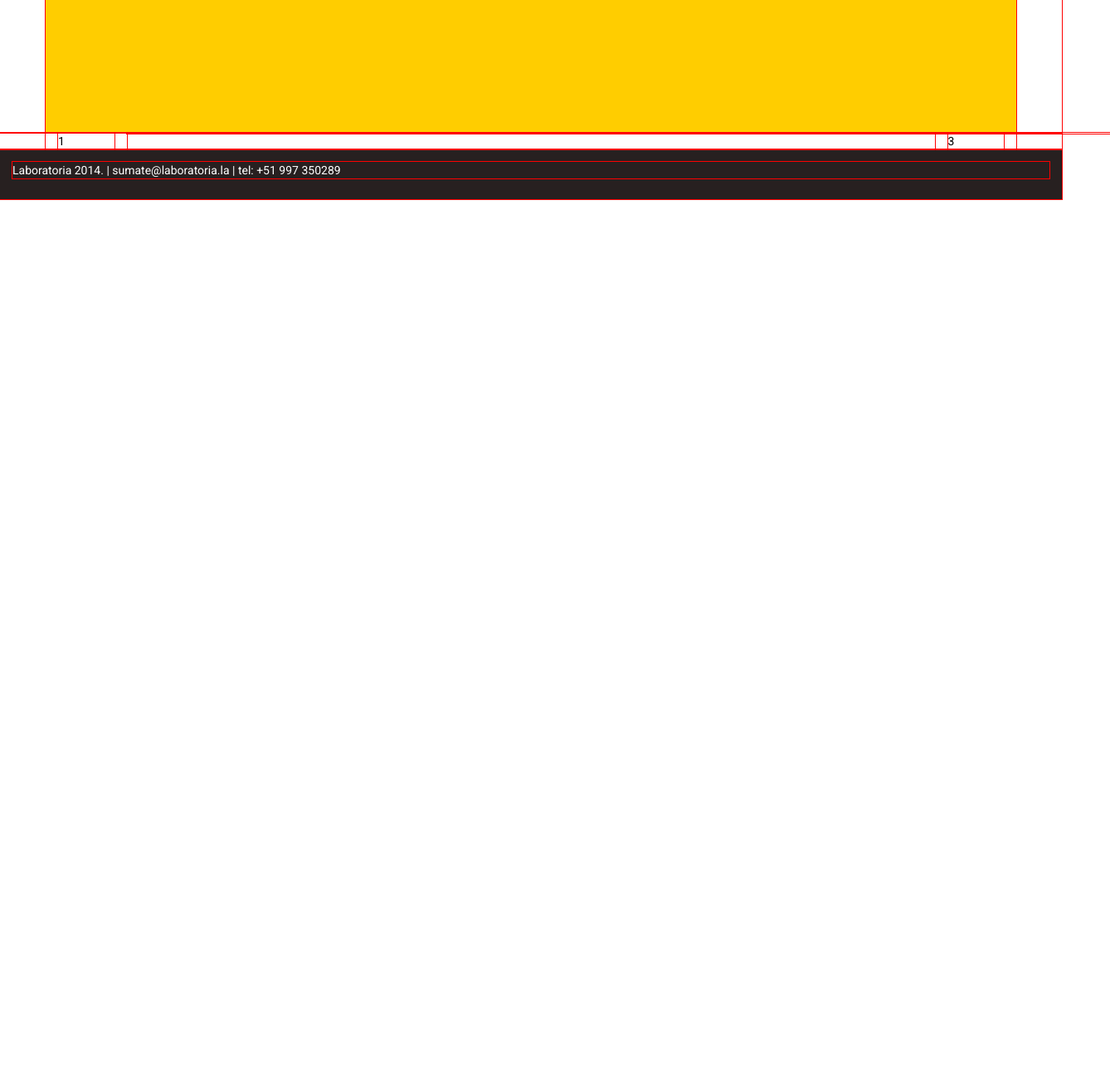
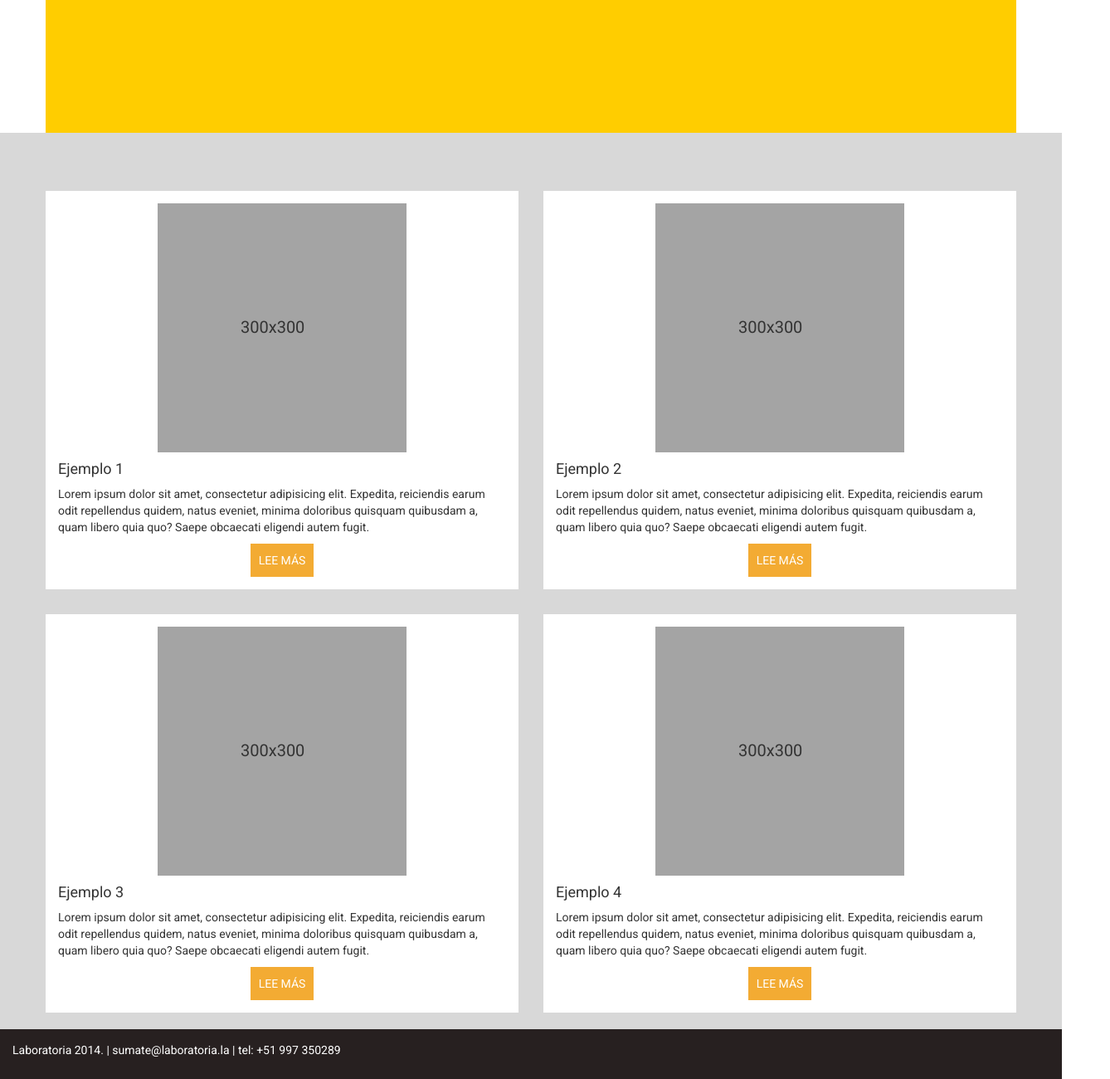
Before and after one commit to Xiovera/mini, a plain HTML site: page index.html in a window 1280 px wide. Shown: the part 494-1794 px from the top of the page at 83% size, 1338 px wide, since content can reach past the window. Before the commit the page ends 800 px from the top, so only its background shows below. Drawn offline with Linux system fonts and the light colour scheme.

Commit message:
ejercicio finalizado

```diff
--- a/css/main.css
+++ b/css/main.css
@@ -1,7 +1,6 @@
 *{
 	margin:0;
 	padding: 0;
-	outline: 1px solid red;
 	font-family: "Roboto",serif;
 }
 /*-- Header ----------------------------*/
@@ -13,6 +12,7 @@ header .button{
 	background: #FE9A2E;
 	color:#fff;
 	text-align: center;
+	margin-top: 20px;
 }
 header .menu{
 	color: #fff;
@@ -47,14 +47,51 @@ header a{
     transform: translate(-50%, -50%);
 }
 /*-------------------Main Section------------*/
-.main-section{
-	color: #000;
+.main-section {
+    background: #D8D8D8;
+    padding: 70px 0 20px 0;
 }
-
-.caja{
-	width: 300px;
-	height: 300px;
-	background: #BDBDBD;
+.main-section .box {
+    background: #fff;
+    padding: 15px;
+}
+.main-section .uno{
+    margin: 0 15px 15px 0;
+}
+.main-section .dos {
+    margin: 0 0 15px 15px;
+}
+.main-section  .tres{
+    margin: 15px 15px 0 0;
+}
+.main-section .cuatro {
+    margin: 15px 0 0 15px;
+}
+.main-section .imagen {
+    width: 300px;
+    height: 300px;
+    background: #A4A4A4;
+    margin: 0 auto;
+    text-align: center;
+    position: relative;
+}
+.main-section .imagen p {
+    position: absolute;
+    top: 50%;
+    left: 50%;
+    margin: -15px 0 0 -50px;
+    font-size: 20px;
+}
+.main-section .col-md-6 {
+    padding: 0;
+}
+.main-section button {
+    margin: 0 auto;
+    padding: 10px;
+    display: block;
+    color: #fff;
+    background: rgba(240, 150, 1, 0.8);
+    border: none;
 
 }
 /*----------------------Footer--------------*/
--- a/index.html
+++ b/index.html
@@ -46,25 +46,48 @@
 	<section class="main-section">
 		<div class="container">
 			<div class="row">
-				<div class="col-md-1">
-					<div>1</div>
-				</div>
-				<div class="col-md-10">
-					<div class="container">
-						<div class="row">
-							<div class="col-md-1"></div>
-							<div class="col-md-4"></div>
-							<div class="col-md-1"></div>
-							<div class="col-md-1"></div>
-							<div class="col-md-4"></div>
-							<div class="col-md-1"></div>
-						</div>
-					</div>
-				</div>
-				<div class="col-md-1">
-					<div>3</div>
-				</div>
-			</div>
+            <div class="col-md-6">
+                <div class="uno">
+                    <div class="box">
+                        <div class="imagen"><p>300x300</p></div>
+                        <h4>Ejemplo 1</h4>
+                        <p>Lorem ipsum dolor sit amet, consectetur adipisicing elit. Expedita, reiciendis earum odit repellendus quidem, natus eveniet, minima doloribus quisquam quibusdam a, quam libero quia quo? Saepe obcaecati eligendi autem fugit.</p>
+                        <button>LEE MÁS</button>
+                    </div>
+                </div>
+            </div>
+            <div class="col-md-6">
+                <div class="dos">
+                    <div class="box">
+                        <div class="imagen"><p>300x300</p></div>
+                        <h4>Ejemplo 2</h4>
+                        <p>Lorem ipsum dolor sit amet, consectetur adipisicing elit. Expedita, reiciendis earum odit repellendus quidem, natus eveniet, minima doloribus quisquam quibusdam a, quam libero quia quo? Saepe obcaecati eligendi autem fugit.</p>
+                        <button>LEE MÁS</button>
+                    </div>
+                </div>
+            </div>
+        	</div>
+        <div class="row">
+            <div class="col-md-6">
+                <div class="tres">
+                    <div class="box">
+                        <div class="imagen"><p>300x300</p></div>
+                        <h4>Ejemplo 3</h4>
+                        <p>Lorem ipsum dolor sit amet, consectetur adipisicing elit. Expedita, reiciendis earum odit repellendus quidem, natus eveniet, minima doloribus quisquam quibusdam a, quam libero quia quo? Saepe obcaecati eligendi autem fugit.</p>
+                        <button>LEE MÁS</button>
+                    </div>
+                </div>
+            </div>
+            <div class="col-md-6">
+                <div class="cuatro">
+                    <div class="box">
+                        <div class="imagen"><p>300x300</p></div>
+                        <h4>Ejemplo 4</h4>
+                        <p>Lorem ipsum dolor sit amet, consectetur adipisicing elit. Expedita, reiciendis earum odit repellendus quidem, natus eveniet, minima doloribus quisquam quibusdam a, quam libero quia quo? Saepe obcaecati eligendi autem fugit.</p>
+                        <button>LEE MÁS</button>
+                    </div>
+                </div>
+            </div>
 		</div>
 	</section>
 	<!----------------------Footer-------------->
```
